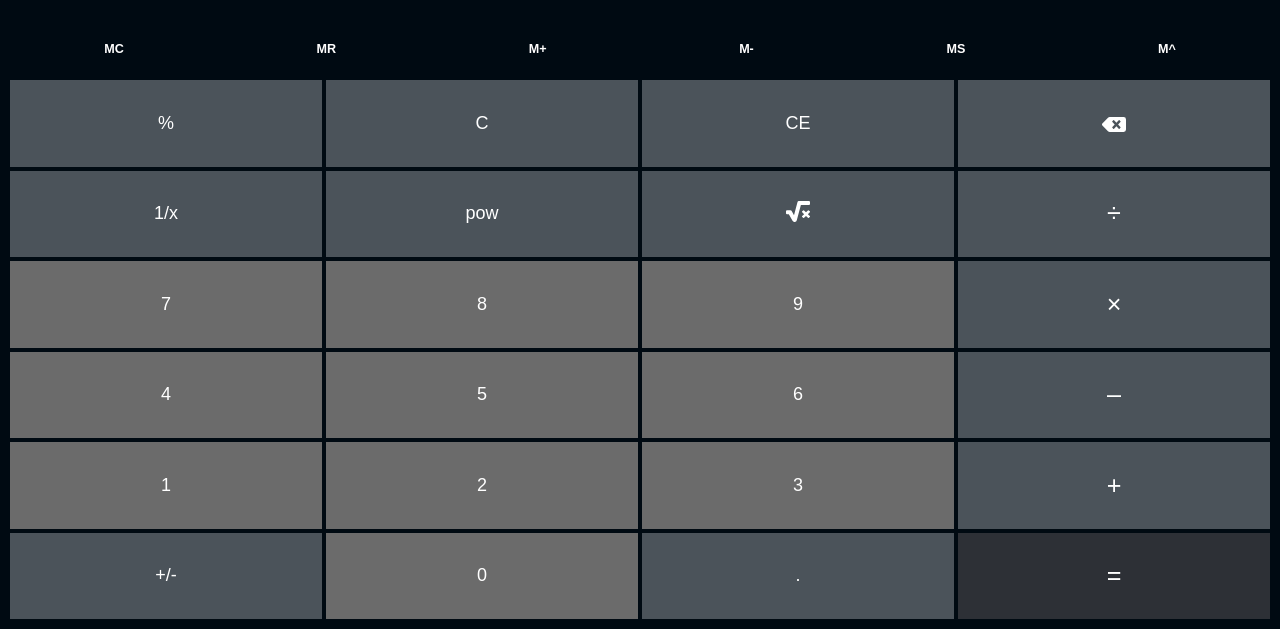
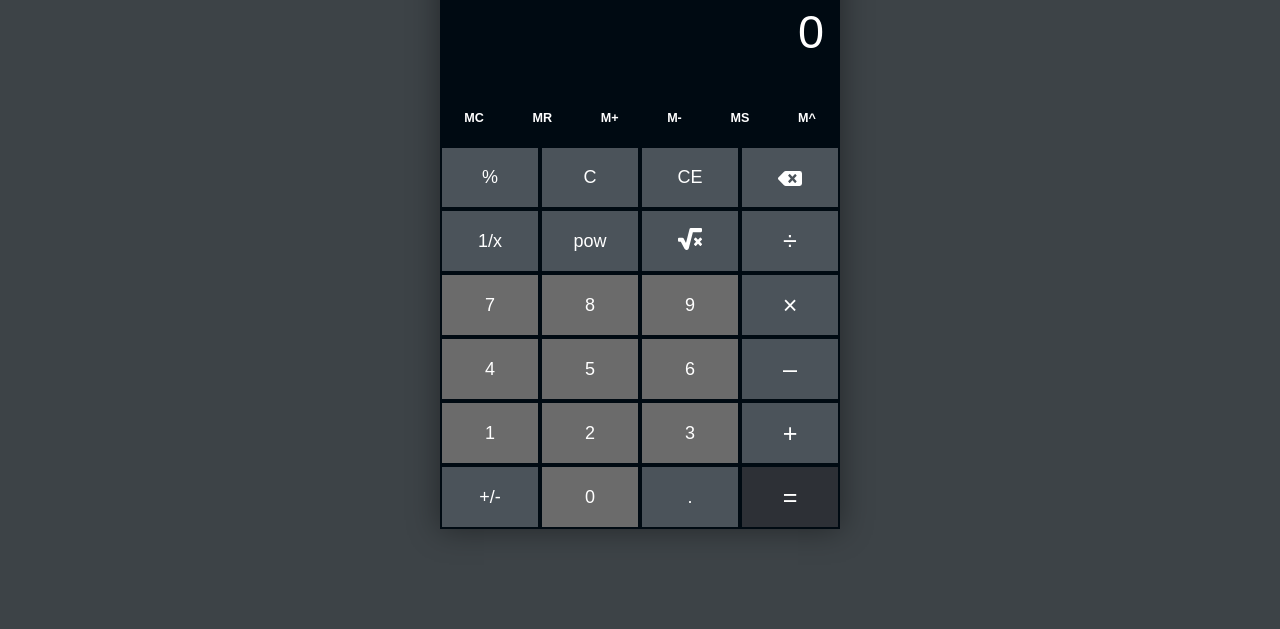
Before and after one commit to wingedblackcat/Vanilla-JavaScript-Calculator, a plain HTML site: page index.html in a window 1280 px wide. Shown: the part 171-800 px from the top of the page. Drawn offline with Linux system fonts and the light colour scheme.

Commit message:
added desktop responsiveness

```diff
--- a/style/main.css
+++ b/style/main.css
@@ -17,25 +17,12 @@
 	box-sizing: border-box;
 }
 
-/*Desktop*/
-@media only screen and (max-width: 300px) {
-	body{
-		background-color: #4b535a;
-	}
-	.calc-container{
-		width: 50%;
-		height: 50%;
-		display: block;
-	}
-}
 
-html,
+
 body {
-	width: 100%;
-	height: 100%;
+	width: 100vw;
+	height: 100vh;
 	min-width: 300px;
-}
-body {
 	padding: calc(var(--grid-size));
 	font-size: 18px;
 	font-family: Arial, Helvetica, sans-serif;
@@ -47,6 +34,27 @@ body {
 	width: 100%;
 	display: flex;
 	flex-direction: column;
+}
+
+
+/*Desktop*/
+@media only screen and (min-width: 800px) {
+	body{
+		background-color: #3d4347;
+		display: flex;
+		flex-direction: column;
+		justify-content: center;
+		align-items: center;
+		min-height: 610px;
+	}
+	.calc-container{
+		width: 400px;
+		height: 600px ;
+		background-color: var(--dark-mode-background);
+		-webkit-box-shadow: 0px 0px 29px 1px rgba(0,0,0,0.4);
+		-moz-box-shadow: 0px 0px 29px 1px rgba(0,0,0,0.4);
+		box-shadow: 0px 0px 29px 1px rgba(0,0,0,0.4);
+	}
 }
 
 /*--------------------------------------------------------------------- */
```
